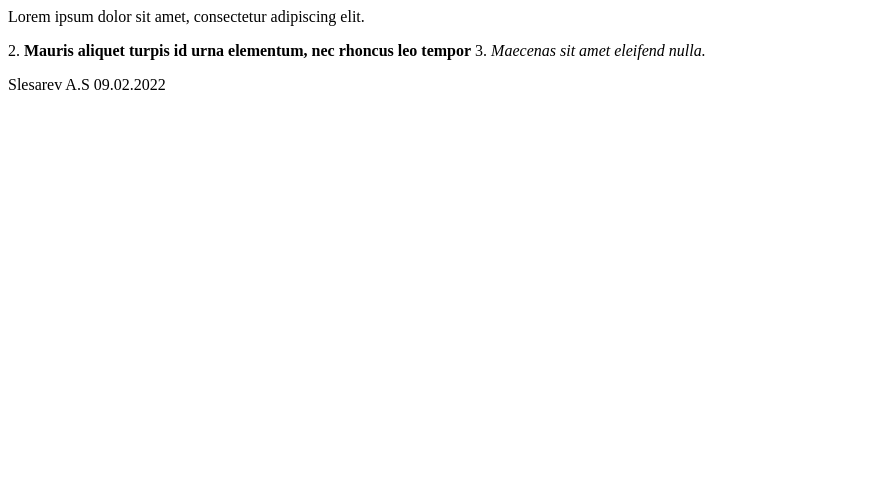
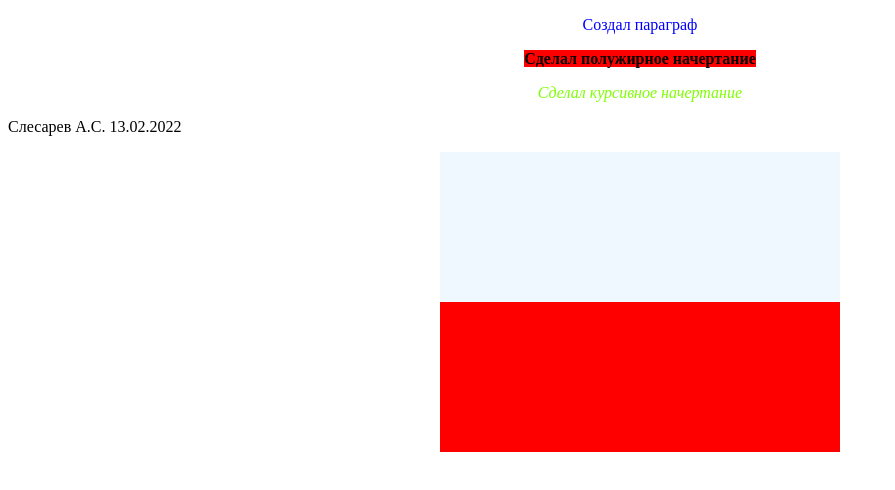
Before and after one commit to AlexanderSlesarev/Slesarev-base-html, a plain HTML site: page base-html/index.html in a window 1280 px wide. Shown: the whole page, without its empty margins (0-895 px from the left). Drawn offline with Linux system fonts and the light colour scheme.

Commit message:
feat: added flag to page

```diff
--- a/base-html/index.html
+++ b/base-html/index.html
@@ -1,4 +1,48 @@
-<p>Lorem ipsum dolor sit amet, consectetur adipiscing elit.</p>
-2. <b>Mauris aliquet turpis id urna elementum, nec rhoncus leo tempor</b>
-3. <i>Maecenas sit amet eleifend nulla.</i>
-<p>Slesarev A.S 09.02.2022</p>
+<!DOCTYPE html>
+<html lang="en">
+<head>
+    <meta charset="UTF-8">
+    <meta http-equiv="X-UA-Compatible" content="IE=edge">
+    <meta name="viewport" content="width=device-width, initial-scale=1.0">
+    <title>Document</title>
+    <style>
+
+        mark {
+            background: red;
+            color:black;
+        }
+        .flag{
+            background-color: gray;
+            width: 400px;
+            height: 300px;
+            margin: 0 auto;
+        }
+        .firstcolor{
+            background-color: aliceblue;
+            width: 100%;
+            height: 150px;
+            float:right;
+        }
+        .secondcolor{
+            background-color: red;
+            width: 100%;
+            height: 150px;
+            float: left;
+        }
+
+
+    </style>
+</head>
+<body>
+
+    <p align="center" style="color:blue">Создал параграф</p>
+    <p align="center"><b><mark>Сделал полужирное начертание</mark></b></p>
+    <p align="center" style="color:chartreuse"><i>Сделал курсивное начертание</i></p>
+    <p>Слесарев А.С. 13.02.2022</p>
+
+    <div class="flag">
+        <div class="firstcolor"></div>
+        <div class="secondcolor"></div>
+    </div>
+</body>
+</html>
```
